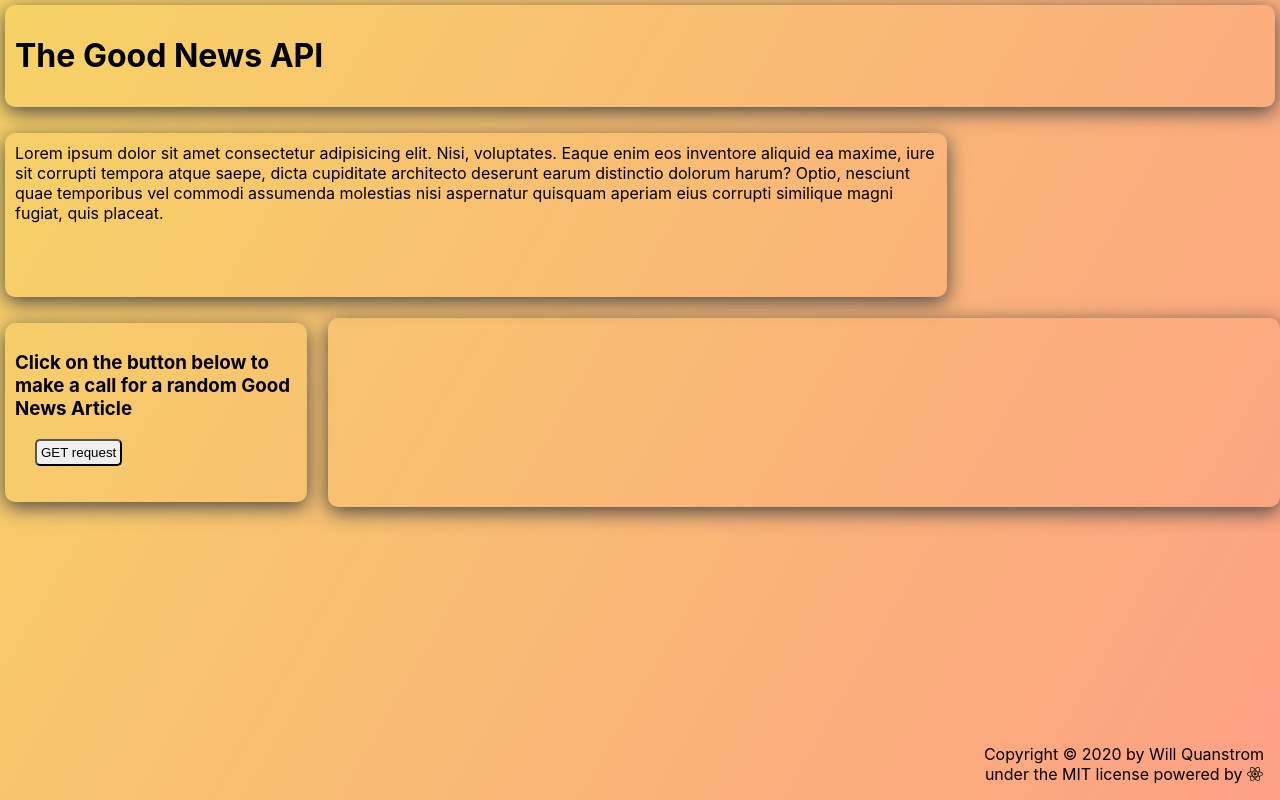
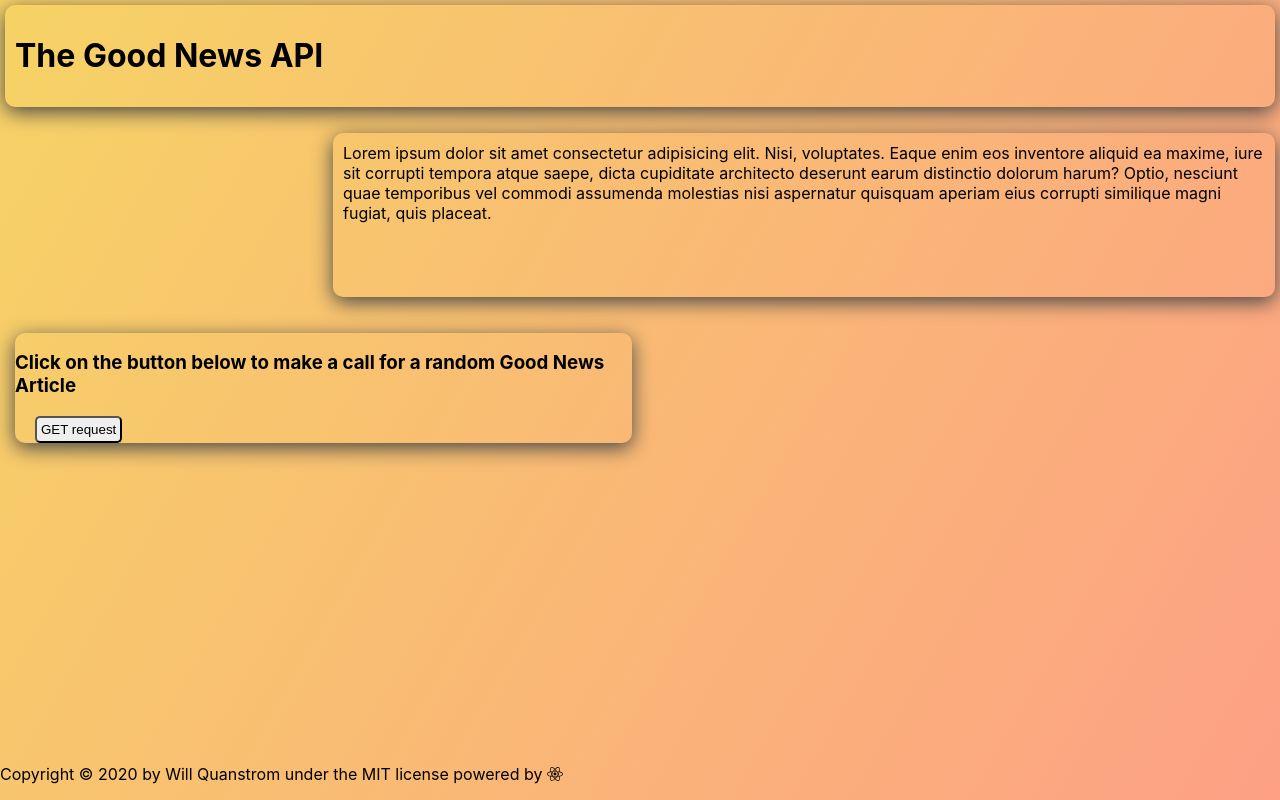
Before and after one commit to wanderlust22/theGoodNewsAPI-reactSite, a React (Create React App) app: page / in a window 1280 px wide. Built offline with nearby package versions, Linux system fonts and the light colour scheme.

Commit message:
add nested CSS grid to the GET request component

```diff
--- a/src/App.js
+++ b/src/App.js
@@ -4,7 +4,6 @@ import Header from './components/Header';
 import About from './components/About';
 import Footer from './components/Footer';
 import GETRequest from './components/GETRequest';
-import Article from './components/Article';
 // https://medium.com/better-programming/how-to-build-a-serverless-api-with-dynamodb-aws-lambda-and-api-gateway-d61ac63c27dd
 
 function App() {
@@ -13,7 +12,6 @@ function App() {
       <Header />
       <About />
       <GETRequest />
-      <Article />
       <Footer />
     </div>
   );
--- a/src/components/About.js
+++ b/src/components/About.js
@@ -6,7 +6,7 @@ export default function About() {
         padding: '10px',
         borderRadius: '10px',
         boxShadow: '0px 5px 20px rgb(71, 71, 71)',
-        gridColumn: '1/3',
+        gridColumn: '2/4',
         gridRow: '2/3',
         margin: '5px'
     }
--- a/src/components/Article.js
+++ b/src/components/Article.js
@@ -2,16 +2,8 @@ import React from 'react'
 
 export default function Article(props) {
 
-    const articleStyle = {
-        padding: '10px',
-        borderRadius: '10px',
-        boxShadow: '0px 5px 20px rgb(71, 71, 71)',
-        gridColumn: '2/4',
-        gridRow: '3/5'
-
-    }
     return (
-        <div style={articleStyle}>
+        <div>
             {console.log(props.title)}
             <h3>{props.title}</h3>
         </div>
--- a/src/components/GETRequest.js
+++ b/src/components/GETRequest.js
@@ -21,20 +21,18 @@ export default function GETRequest() {
         }
     }, [get])
 
-    if (random.length > 0){
-        console.log(random);
-        random.map(article => <Article key={article.id}
-            title={article.title}
-            />)}
-
     const GETStyle = {
         padding: '10px',
-        borderRadius: '10px',
-        boxShadow: '0px 5px 20px rgb(71, 71, 71)',
-        gridColumn: '1',
         gridRow: '3/5',
+        gridColumn: '1/4',
         margin: '5px'
 
+    }
+
+    const GETGrid = {
+        display: 'grid',
+        gridTemplateColumns: 'repeat(2, 1fr)',
+        gridGap: '1em'
     }
 
     const buttonStyle = {
@@ -43,26 +41,31 @@ export default function GETRequest() {
         marginLeft: '20px'
     }
 
-    // const returnStyle = {
-    //     padding: '10px',
-    //     borderRadius: '10px',
-    //     boxShadow: '0px 5px 20px rgb(71, 71, 71)',
-    //     gridColumn: '1/4',
-    //     gridRow: '5'
+    const firstThird = {
+        gridColumn: '1',
+        borderRadius: '10px',
+        boxShadow: '0px 5px 20px rgb(71, 71, 71)'
+    }
 
-    // }
+    const twoThirds = {
+        gridColumn: '2',
+        marginLeft: '4em'
+    }
 
     return (
 
             <div style={GETStyle}>
-                <h3>Click on the button below to make a call for a random Good News Article</h3>
-                <button style={buttonStyle} onClick={() => setGet(!get)} >GET request</button>
+                <div style={GETGrid}>
+                    <div style={firstThird}>
+                        <h3>Click on the button below to make a call for a random Good News Article</h3>
+                        <button style={buttonStyle} onClick={() => setGet(!get)} >GET request</button>
+                    </div>
+                    <div style={twoThirds}>
+                        { random.map(article => <Article key={article.id}
+                        title={article.title}
+                        />)}
+                    </div>
+                </div>
             </div>
-            // <div style={returnStyle}>
-            //     { random.map(article => <Article key={article.id}
-            //     title={article.title}
-            //     />)}
-            // </div>
-
     )
 }
```
